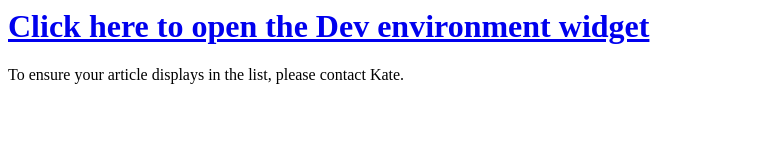
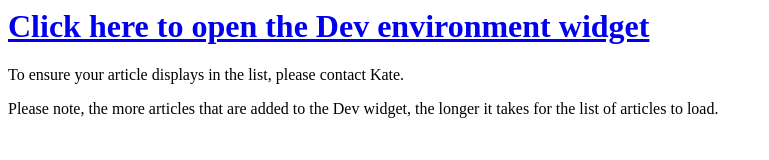
Before and after one commit to KateDomenichella/DSCC-Articles-Widget-Testing, a plain HTML site: page index.html in a window 1280 px wide. Shown: the whole page, without its empty margins (0-769 px from the left). Drawn offline with Linux system fonts and the light colour scheme; some packages are replaced by stand-ins of ours; a script that the page names is missing.

Commit message:
updates to index.html

```diff
--- a/index.html
+++ b/index.html
@@ -23,5 +23,7 @@
 
 <p>To ensure your article displays in the list, please contact Kate.</p>
 
+<p>Please note, the more articles that are added to the Dev widget, the longer it takes for the list of articles to load.</p>
+
 </body>
 </html>
```
